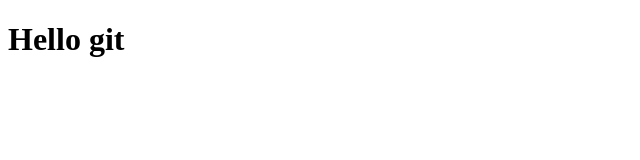
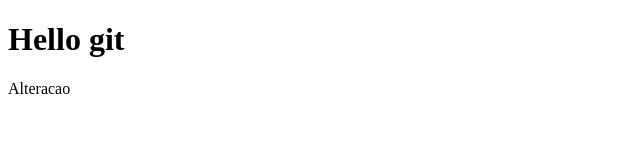
Before and after one commit to GustavoHub-ctrl/teste, a plain HTML site: page index.html in a window 1280 px wide. Shown: the full height of the page, 0-640 px from the left. Drawn offline with Linux system fonts and the light colour scheme.

Commit message:
Nova alteracao

```diff
--- a/index.html
+++ b/index.html
@@ -3,9 +3,10 @@
 <head>
     <meta charset="UTF-8">
     <meta name="viewport" content="width=device-width, initial-scale=1.0">
-    <title>Document</title>
+    <title>testeGitHub</title>
 </head>
 <body>
     <h1>Hello git</h1>
+    <p>Alteracao</p>
 </body>
 </html>
```
